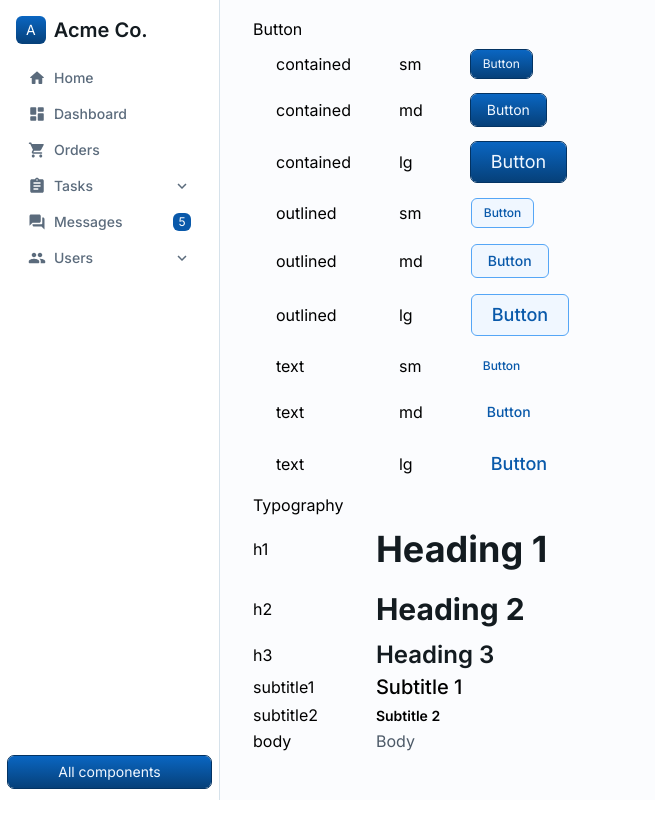
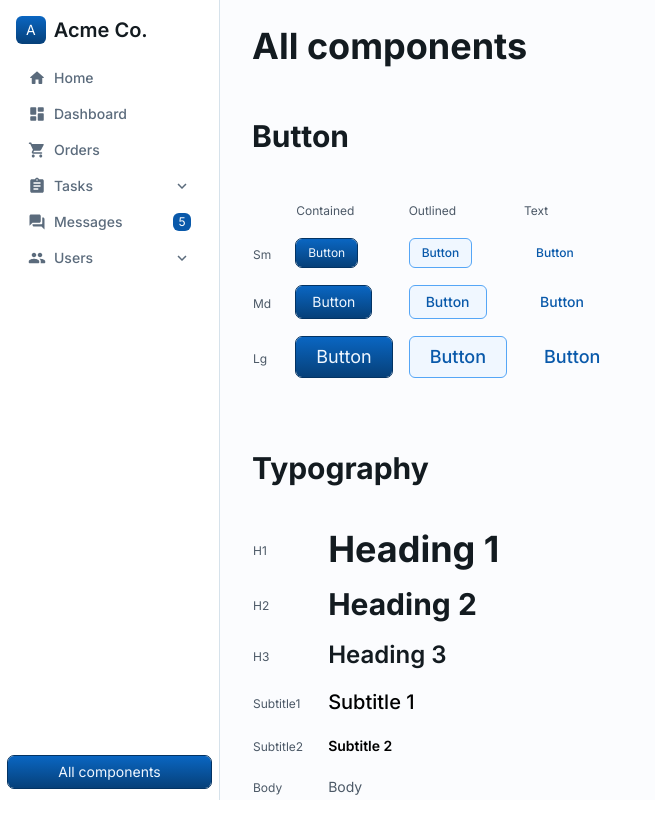
Before and after one commit to hasdfa/base-ui-tailwindcss-nextjs-admin-dashboard-template, a Next.js app: page /all-components in a window 1280 px wide. Shown: the whole page, without its empty margins (0-655 px from the left). Built offline with nearby package versions, Linux system fonts and the light colour scheme.

Commit message:
feat: improve all components page

```diff
--- /dev/null
+++ b/src/app/all-components/page.module.css
@@ -0,0 +1,4 @@
+.table th, .table td {
+    padding-right: 16px;
+    padding-bottom: 16px;
+}
--- a/src/app/all-components/page.tsx
+++ b/src/app/all-components/page.tsx
@@ -1,21 +1,17 @@
+import * as React from 'react'
+
 import Button from '@/components/uikit/Button'
 import Typography from '@/components/uikit/Typography'
-import * as React from 'react'
+
 import DashboardLayout from '@/components/layouts/Dashboard'
 
-const buttons = [
-  { variant: 'contained', size: 'sm' },
-  { variant: 'contained', size: 'md' },
-  { variant: 'contained', size: 'lg' },
+import styles from './page.module.css'
+import { twMerge } from 'tailwind-merge'
 
-  { variant: 'outlined', size: 'sm' },
-  { variant: 'outlined', size: 'md' },
-  { variant: 'outlined', size: 'lg' },
-
-  { variant: 'text', size: 'sm' },
-  { variant: 'text', size: 'md' },
-  { variant: 'text', size: 'lg' },
-]
+const buttons = {
+  variants: ['contained', 'outlined', 'text'],
+  sizes: ['sm', 'md', 'lg'],
+}
 
 const typographyVariants = [
   {
@@ -44,33 +40,75 @@ const typographyVariants = [
   },
 ]
 
+function ParamLabel({
+  children,
+  className,
+}: {
+  children: string
+  className?: string
+}) {
+  return (
+    <span className={twMerge('font-normal text-gray-600 text-xs', className)}>
+      {children[0].toUpperCase() + children.slice(1)}
+    </span>
+  )
+}
+
 export default function ComponentsPage() {
   return (
-    <DashboardLayout>
-      <table>
-        <tbody>
+    <DashboardLayout containerClassName="flex flex-col items-start w-full">
+      <Typography variant="h1">All components</Typography>
+
+      <Typography id="button" variant="h2" component="a" href="#button">
+        Button
+      </Typography>
+      <table className={styles.table}>
+        <thead>
           <tr>
-            <td colSpan={3}>Button</td>
+            <th />
+            {buttons.variants.map((variant) => (
+              <th key={variant} align="left">
+                <ParamLabel>{variant}</ParamLabel>
+              </th>
+            ))}
           </tr>
-          {buttons.map(({ variant, size }) => (
-            <tr key={`${variant}-${size}`}>
-              <td className="py-2 px-6">{variant}</td>
-              <td className="py-2 px-6">{size}</td>
-              <td className="py-2 px-6">
-                <Button variant={variant as any} size={size as any}>
-                  Button
-                </Button>
+        </thead>
+        <tbody className="gap-2">
+          {buttons.sizes.map((size) => (
+            <tr key={size}>
+              <td>
+                <ParamLabel className="pr-2">{size}</ParamLabel>
               </td>
+              {buttons.variants.map((variant) => (
+                <td key={`${variant}-${size}`}>
+                  <Button variant={variant as any} size={size as any}>
+                    Button
+                  </Button>
+                </td>
+              ))}
             </tr>
           ))}
-          <tr>
-            <td colSpan={3}>Typography</td>
-          </tr>
+        </tbody>
+      </table>
+
+      <Typography
+        id="typography"
+        variant="h2"
+        className="pt-6"
+        component="a"
+        href="#typography"
+      >
+        Typography
+      </Typography>
+      <table className={styles.table}>
+        <tbody className="gap-2">
           {typographyVariants.map(({ variant, label }) => (
             <tr key={variant}>
-              <td>{variant}</td>
-              <td colSpan={2}>
-                <Typography key={variant} variant={variant as any}>
+              <td>
+                <ParamLabel className="pr-2">{variant}</ParamLabel>
+              </td>
+              <td>
+                <Typography component="span" variant={variant as any}>
                   {label}
                 </Typography>
               </td>
--- a/src/components/uikit/Typography/index.tsx
+++ b/src/components/uikit/Typography/index.tsx
@@ -1,25 +1,17 @@
 import * as React from 'react'
 import { twMerge } from 'tailwind-merge'
+import { HTMLAttributes } from 'react'
 
-type ComponentsMap = {
-  h1: HTMLHeadElement
-  h2: HTMLHeadElement
-  h3: HTMLHeadElement
-  h4: HTMLHeadElement
-  div: HTMLSpanElement
-  span: HTMLSpanElement
-}
-
-type TypographyProps<Component extends keyof ComponentsMap> = {
+type TypographyProps<Component extends string> = {
   component?: Component
   variant?: 'h1' | 'h2' | 'h3' | 'h4' | 'subtitle1' | 'subtitle2' | 'body'
-} & (Component extends keyof ComponentsMap
-  ? React.HTMLProps<ComponentsMap[Component]>
+} & (Component extends string
+  ? React.HTMLProps<HTMLAttributes<Component>>
   : React.HTMLProps<HTMLSpanElement>)
 
 const variantDefaultComponentMap: Record<
   NonNullable<TypographyProps<any>['variant']>,
-  keyof ComponentsMap
+  string
 > = {
   h1: 'h1',
   h2: 'h2',
@@ -37,14 +29,14 @@ const variants: Record<NonNullable<TypographyProps<any>['variant']>, string> = {
   h4: 'font-semibold text-xl py-.2',
   subtitle1: 'font-medium text-xl text-black py-1.5',
   subtitle2: 'font-semibold text-sm text-black py-1.5',
-  body: 'text-gray-600 py-1',
+  body: 'text-sm text-gray-600 py-1',
 }
 
 const Typography = React.forwardRef(function Typography<
-  Component extends keyof ComponentsMap = 'span',
+  Component extends string = 'span',
 >(
   { variant, component, ...props }: TypographyProps<Component>,
-  ref: React.ForwardedRef<ComponentsMap[Component]>
+  ref: React.ForwardedRef<HTMLAttributes<Component>>
 ) {
   return React.createElement(
     (component
```
